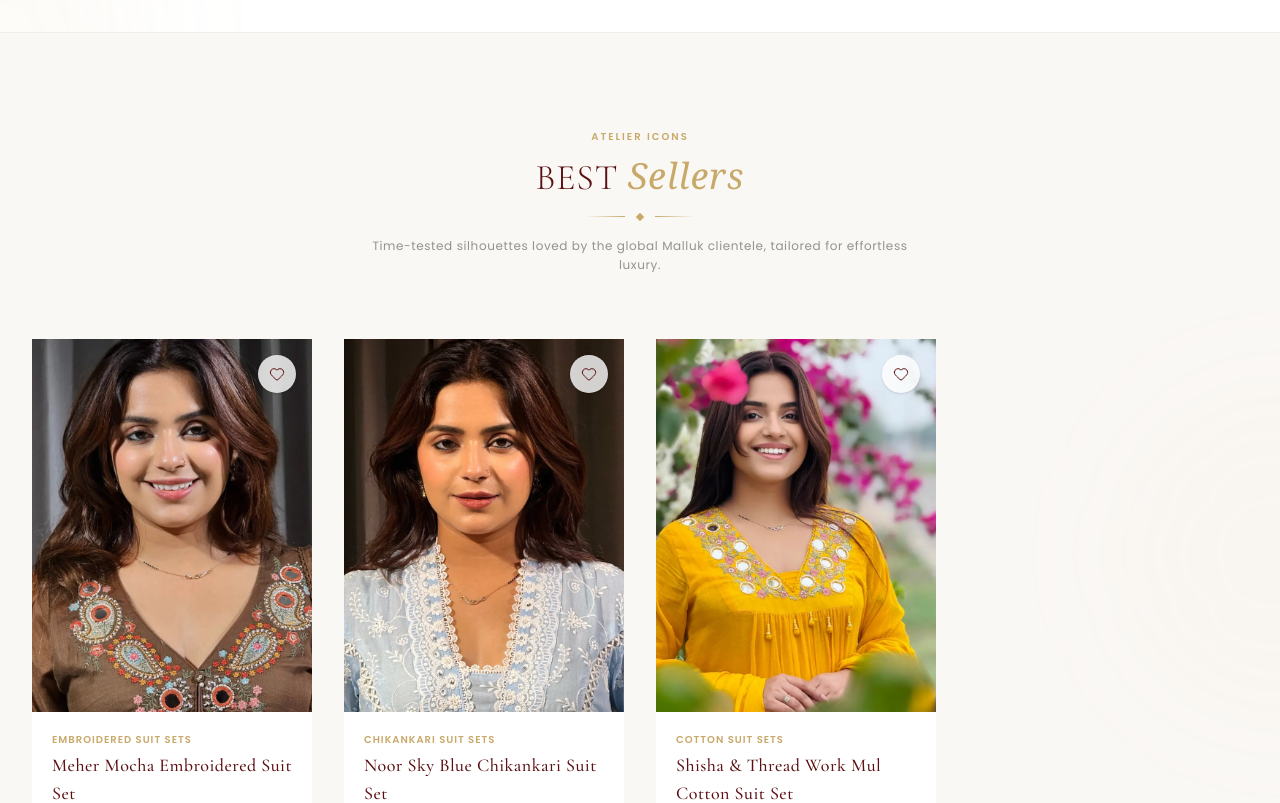
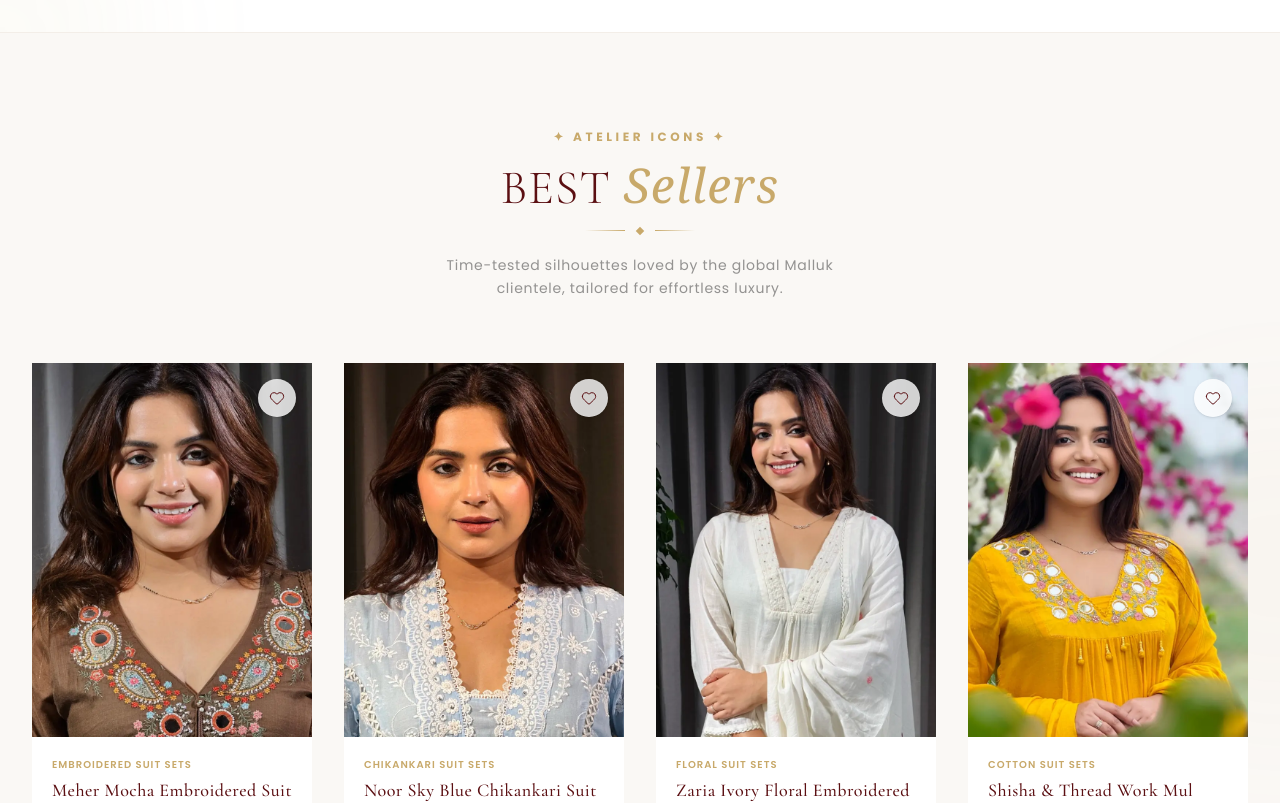
Before and after one commit to ankitgithub12/Malluk-Premium-Women-s-Fashion-E-Commerce-Store, a React (Vite) app in the folder client/: page / in a window 1280 px wide. Shown: the part 3720-4523 px from the top of the page. Built offline with nearby package versions, Linux system fonts and the light colour scheme.

Commit message:
feat: increase isBestSeller items count to 4 and style Atelier Icons header typography

```diff
--- a/client/src/components/BestSellers.jsx
+++ b/client/src/components/BestSellers.jsx
@@ -32,22 +32,22 @@ export default function BestSellers() {
 
         {/* Section Header */}
         <motion.div
-          className="text-center max-w-xl mx-auto mb-16"
+          className="text-center max-w-2xl mx-auto mb-16"
           initial={{ opacity: 0, y: 30 }}
           whileInView={{ opacity: 1, y: 0 }}
           viewport={{ once: true, margin: "-80px" }}
           transition={{ duration: 0.8, ease: [0.16, 1, 0.3, 1] }}
         >
-          <span className="text-[10px] uppercase tracking-[0.2em] text-accent font-semibold block mb-3">
-            Atelier Icons
+          <span className="text-xs uppercase tracking-[0.3em] text-accent font-bold block mb-4">
+            ✦ Atelier Icons ✦
           </span>
-          <h2 className="text-3xl md:text-4xl font-light tracking-wide text-primary uppercase">
+          <h2 className="text-3xl sm:text-4xl md:text-5xl font-light tracking-wide text-primary uppercase">
             Best <span className="font-serif italic font-normal text-accent normal-case">Sellers</span>
           </h2>
-          <div className="section-ornament mt-4">
+          <div className="section-ornament mt-5">
             <span className="diamond" />
           </div>
-          <p className="text-xs text-brand-text/50 tracking-wider mt-4 leading-relaxed font-body">
+          <p className="text-xs sm:text-sm text-brand-text/50 tracking-wider mt-5 leading-relaxed font-body max-w-md mx-auto">
             Time-tested silhouettes loved by the global Malluk clientele, tailored for effortless luxury.
           </p>
         </motion.div>
--- a/client/src/data/products.js
+++ b/client/src/data/products.js
@@ -134,7 +134,7 @@ export const products = [
       { name: "Cream White", hex: "#FFFDF9" }
     ],
     isNewArrival: true,
-    isBestSeller: false,
+    isBestSeller: true,
     isTrending: true,
     codTerms: "Cash on Delivery Available (₹300 Advance Deposit Required)",
     details: [
```
